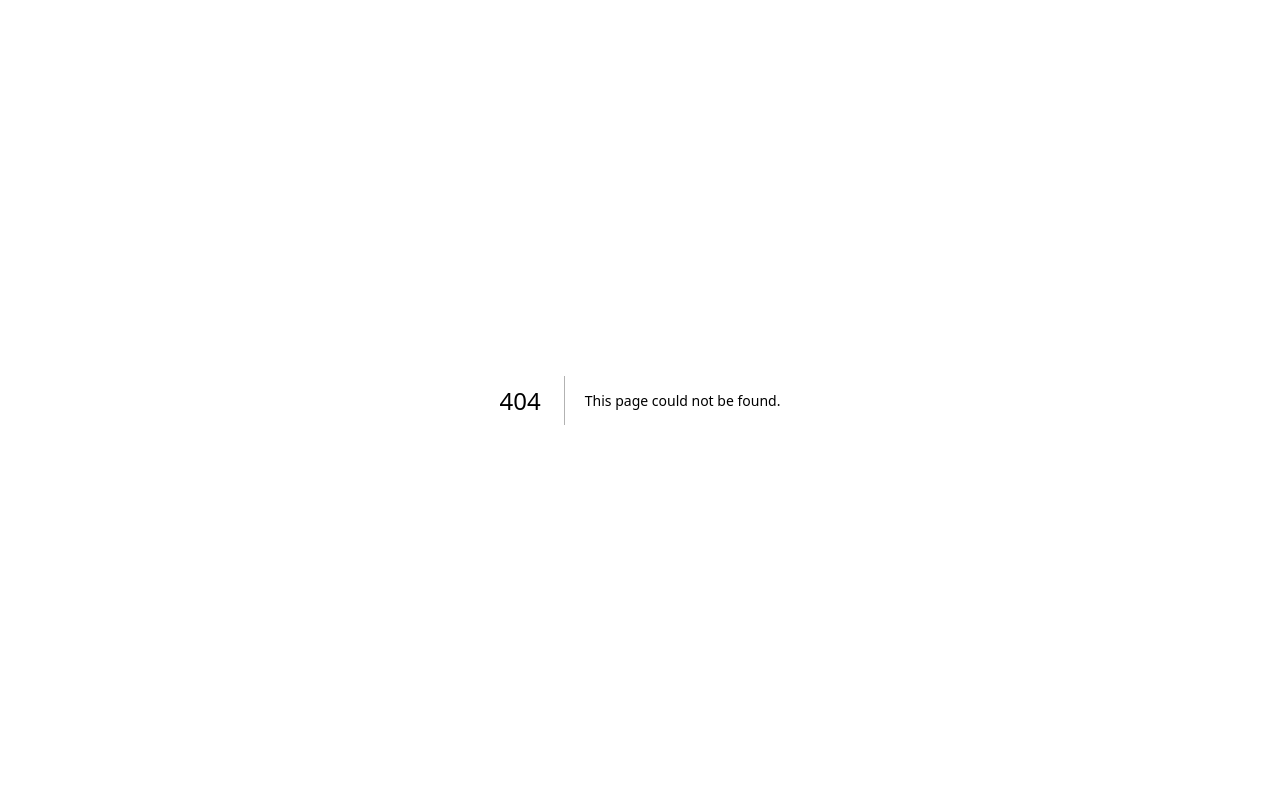
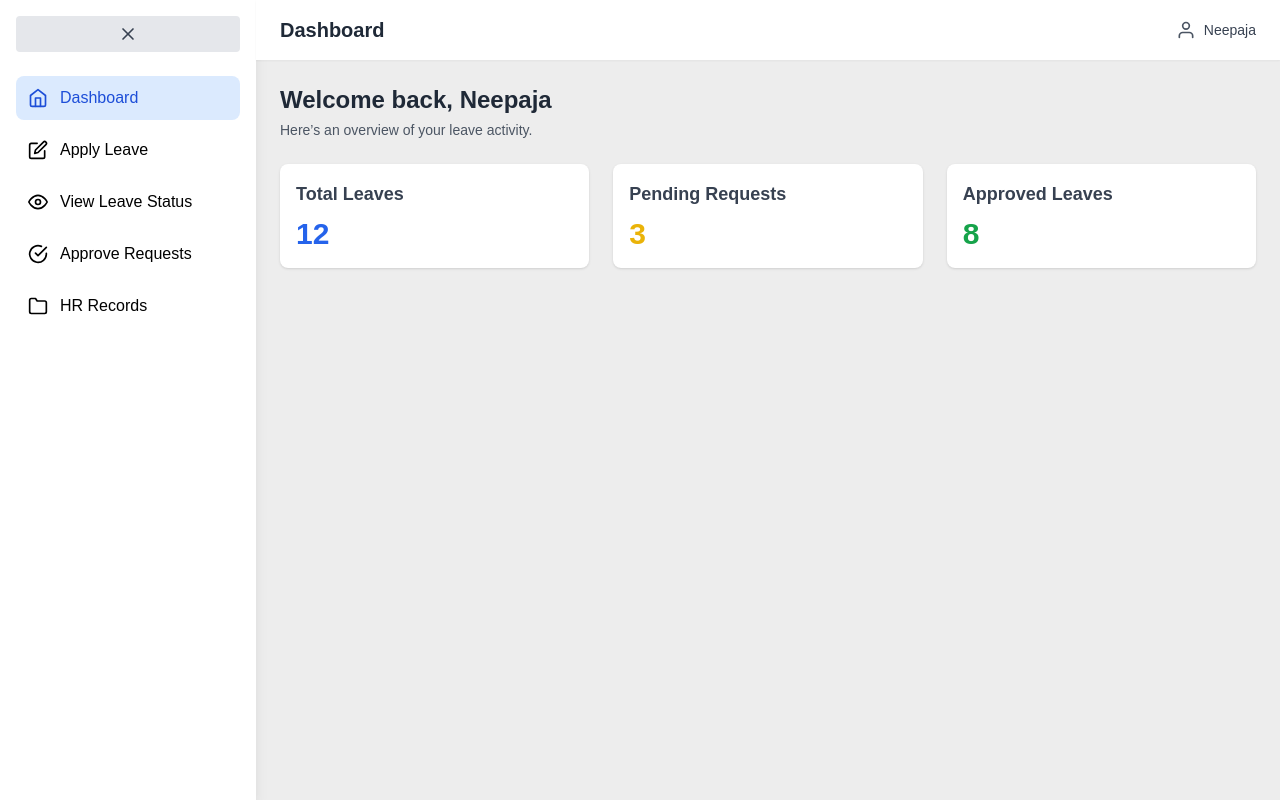
Before and after one commit to Neepaja/leave-management, a Next.js app in the folder frontend/: page /dashboard in a window 1280 px wide. Before the commit this address had no page. Built offline with nearby package versions, Linux system fonts and the light colour scheme.

Commit message:
feat(ui): create Sidebar, Header, and Dashboard layout

```diff
--- /dev/null
+++ b/frontend/src/app/dashboard/page.tsx
@@ -0,0 +1,29 @@
+"use client";
+
+export default function DashboardPage() {
+  return (
+    <div className="space-y-6">
+      <div>
+        <h2 className="text-2xl font-bold text-gray-800">Welcome back, Neepaja</h2>
+        <p className="text-gray-600 text-sm mt-1">Here’s an overview of your leave activity.</p>
+      </div>
+
+      <div className="grid grid-cols-1 sm:grid-cols-2 lg:grid-cols-3 gap-6">
+        <div className="bg-white rounded-lg shadow p-4">
+          <h3 className="text-lg font-semibold text-gray-700">Total Leaves</h3>
+          <p className="text-3xl font-bold text-blue-600 mt-2">12</p>
+        </div>
+
+        <div className="bg-white rounded-lg shadow p-4">
+          <h3 className="text-lg font-semibold text-gray-700">Pending Requests</h3>
+          <p className="text-3xl font-bold text-yellow-500 mt-2">3</p>
+        </div>
+
+        <div className="bg-white rounded-lg shadow p-4">
+          <h3 className="text-lg font-semibold text-gray-700">Approved Leaves</h3>
+          <p className="text-3xl font-bold text-green-600 mt-2">8</p>
+        </div>
+      </div>
+    </div>
+  );
+}
--- a/frontend/src/app/layout.tsx
+++ b/frontend/src/app/layout.tsx
@@ -1,3 +1,5 @@
+import Header from "../components/layout/Header";
+import Sidebar from "../components/layout/Sidebar";
 import "./globals.css";
 import { ReactNode } from "react";
 
@@ -13,8 +15,13 @@ export default function RootLayout({
 }) {
   return (
     <html lang="en" className="h-full">
-      <body className="flex h-full overflow-hidden">
-        <main className="flex-1 overflow-y-auto">{children}</main>
+      <body className="flex h-full overflow-hidden bg-[#ededed]">
+        <Sidebar />
+
+        <div className="flex flex-col flex-1 min-h-screen">
+          <Header title="Dashboard" />
+          <main className="flex-1 overflow-hidden p-6">{children}</main>
+        </div>
       </body>
     </html>
   );
--- /dev/null
+++ b/frontend/src/components/layout/Header.tsx
@@ -0,0 +1,20 @@
+"use client";
+
+import { FiUser } from "react-icons/fi";
+
+interface HeaderProps {
+  title?: string;
+}
+
+export default function Header({ title = "Dashboard" }: HeaderProps) {
+  return (
+    <header className="w-full bg-white shadow-sm px-6 py-4 flex items-center justify-between">
+      <h1 className="text-xl font-semibold text-gray-800">{title}</h1>
+
+      <div className="flex items-center gap-2">
+        <FiUser className="text-gray-600 text-xl" />
+        <span className="text-gray-700 text-sm">Neepaja</span>
+      </div>
+    </header>
+  );
+}
--- /dev/null
+++ b/frontend/src/components/layout/Sidebar.tsx
@@ -0,0 +1,52 @@
+"use client";
+
+import Link from "next/link";
+import { usePathname } from "next/navigation";
+import { useState } from "react";
+import { FiMenu, FiX, FiHome, FiEdit, FiEye, FiCheckCircle, FiFolder } from "react-icons/fi";
+
+const Sidebar = () => {
+  const pathname = usePathname();
+  const [isOpen, setIsOpen] = useState(true);
+
+  const toggleSidebar = () => setIsOpen(!isOpen);
+
+  const links = [
+    { href: "/dashboard", label: "Dashboard", icon: <FiHome /> },
+    { href: "/leave/apply", label: "Apply Leave", icon: <FiEdit /> },
+    { href: "/leave/status", label: "View Leave Status", icon: <FiEye /> },
+    { href: "/manager/requests", label: "Approve Requests", icon: <FiCheckCircle /> },
+    { href: "/hr/records", label: "HR Records", icon: <FiFolder /> },
+  ];
+
+return (
+  <div
+    className={`h-screen bg-white text-black p-4 transition-all duration-300 ease-in-out overflow-hidden shadow-lg ${
+      isOpen ? "w-64" : "w-16"
+    }`}
+  >
+    <button
+      onClick={toggleSidebar}
+      className="mb-6 p-2 bg-gray-200 rounded hover:bg-gray-300 transition-colors text-gray-700 w-full flex justify-center"
+    >
+      {isOpen ? <FiX size={20} /> : <FiMenu size={20} />}
+    </button>
+
+    <nav className="flex flex-col space-y-2">
+      {links.map((link) => (
+        <Link
+          key={link.href}
+          href={link.href}
+          className={`flex items-center ${isOpen ? "justify-start px-3" : "justify-center"} py-2 rounded-lg hover:bg-gray-100 transition-colors whitespace-nowrap min-h-[44px] ${
+            pathname === link.href ? "bg-blue-100 text-blue-700 font-medium" : ""
+          }`}
+        >
+          <span className="text-xl">{link.icon}</span>
+          {isOpen && <span className="ml-3">{link.label}</span>}
+        </Link>
+      ))}
+    </nav>
+  </div>
+);
+};
+export default Sidebar;
```
